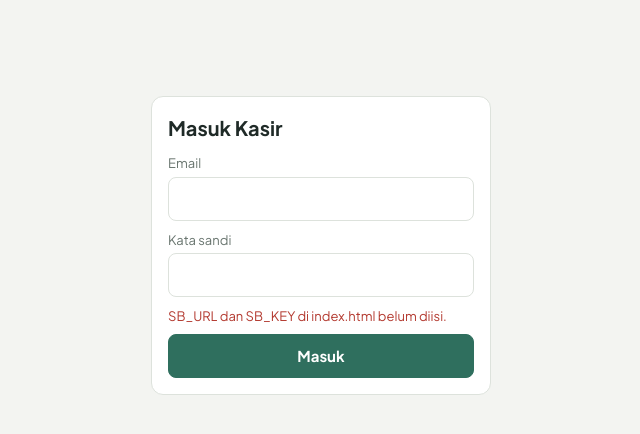
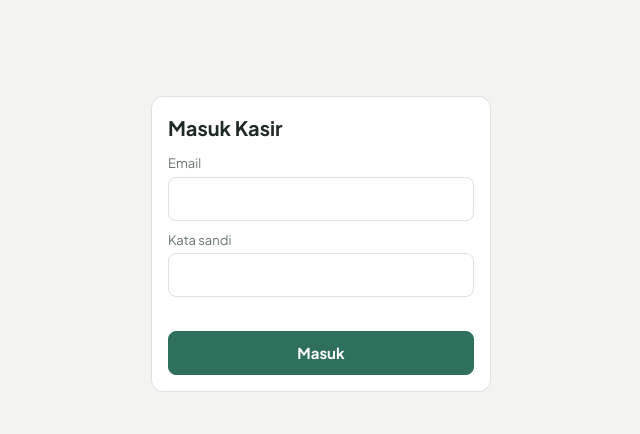
Before and after one commit to Everazy/kedaipunya, a plain HTML site: page index.html in a window 1280 px wide. Shown: the whole page, without its empty margins (319-959 px from the left). Drawn offline with nearby package versions, Linux system fonts and the light colour scheme.

Commit message:
Update index.html

```diff
--- a/index.html
+++ b/index.html
@@ -189,8 +189,8 @@ label{display:block;font-size:13px;color:var(--mute);margin:10px 0 4px}
 <script src="https://cdn.jsdelivr.net/npm/@supabase/supabase-js@2.45.4/dist/umd/supabase.min.js"></script>
 <script>
 /* ====== ISI DUA BARIS INI (Supabase -> Project Settings -> API) ====== */
-const SB_URL="ISI_PROJECT_URL";            // contoh: https://abcdxyz.supabase.co
-const SB_KEY="ISI_ANON_PUBLIC_KEY";        // kunci "anon public"
+const SB_URL="https://waougzjmgsjuqqglpdqa.supabase.co";            // contoh: https://abcdxyz.supabase.co
+const SB_KEY="sb_publishable_L-B3JPdwj8Ond3gUOXmHdg_OwIz7gPr";        // kunci "anon public"
 /* ===================================================================== */
 (function(){
 const $=s=>document.querySelector(s);
```
